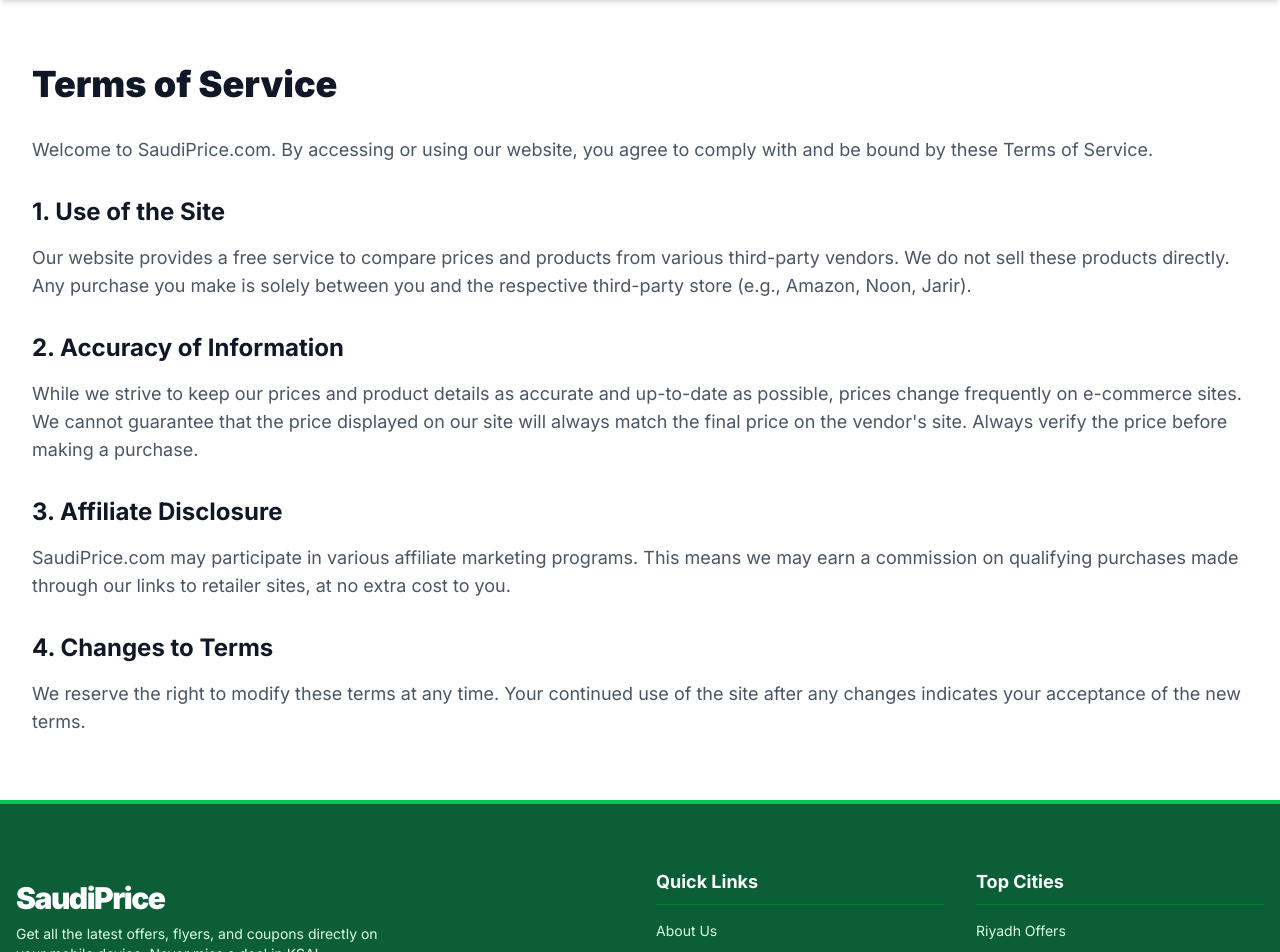
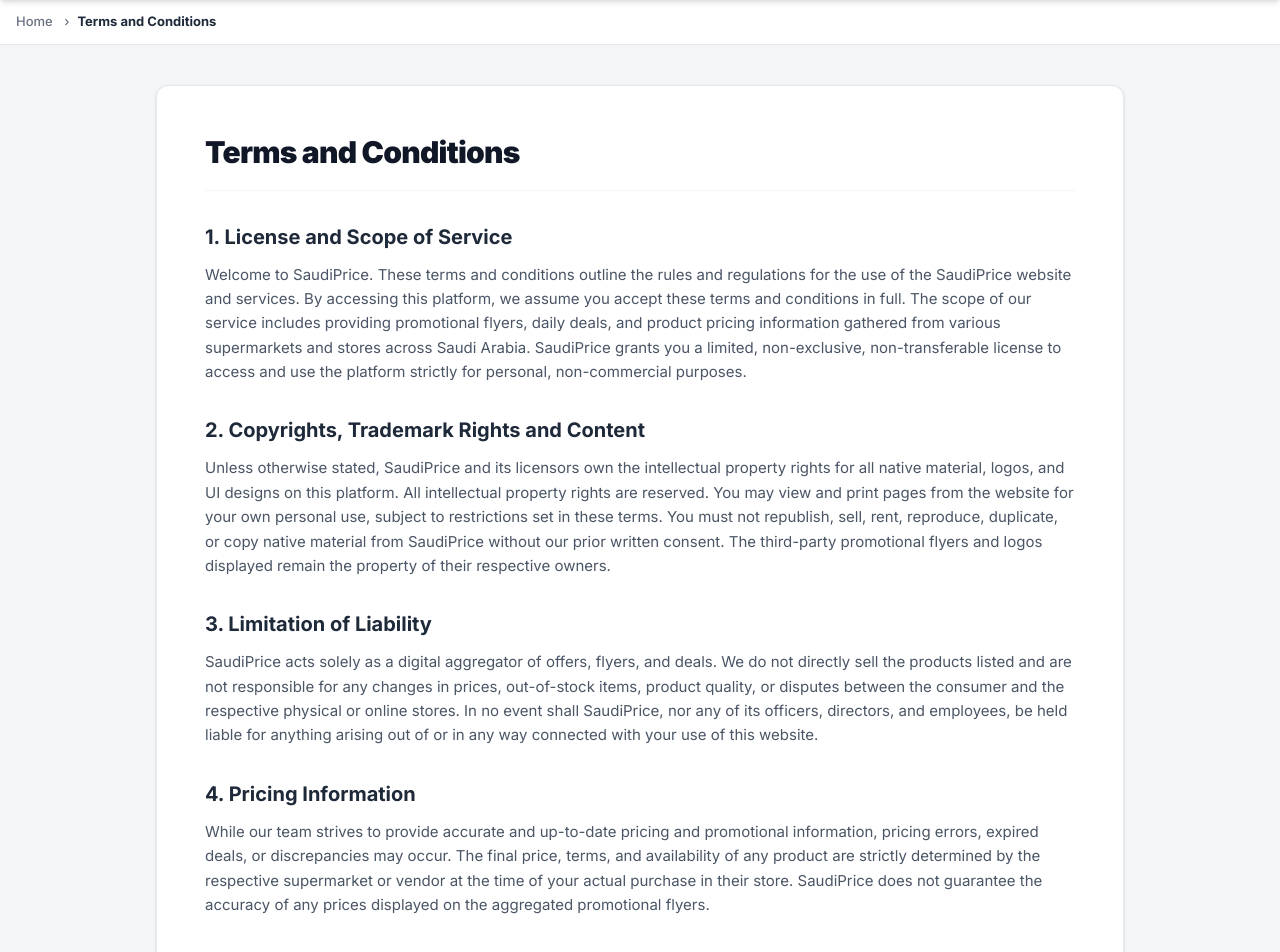
Before and after one commit to DiGiSaudia/saudiprice, a Next.js app: page /terms in a window 1280 px wide. Shown: the part 180-1132 px from the top of the page. Built offline with nearby package versions, Linux system fonts and the light colour scheme.

Commit message:
Added dedicated Terms and Conditions page with legal content for SaudiPrice

```diff
--- a/app/terms/page.tsx
+++ b/app/terms/page.tsx
@@ -1,21 +1,63 @@
-export default function Terms() {
+'use client';
+
+import Link from 'next/link';
+
+export default function TermsAndConditions() {
   return (
-    <div className="max-w-7xl mx-auto px-4 sm:px-6 lg:px-8 py-16">
-      <h1 className="text-4xl font-black text-gray-900 mb-8">Terms of Service</h1>
-      <div className="prose max-w-none text-gray-600 text-lg space-y-6">
-        <p>Welcome to SaudiPrice.com. By accessing or using our website, you agree to comply with and be bound by these Terms of Service.</p>
+    <div className="font-sans flex flex-col bg-[#f4f5f7] min-h-screen">
 
-        <h2 className="text-2xl font-bold text-gray-900 mt-8 mb-4">1. Use of the Site</h2>
-        <p>Our website provides a free service to compare prices and products from various third-party vendors. We do not sell these products directly. Any purchase you make is solely between you and the respective third-party store (e.g., Amazon, Noon, Jarir).</p>
+      {/* Breadcrumbs */}
+      <div className="bg-white border-b border-gray-200">
+        <div className="max-w-[1400px] mx-auto px-4 py-3 w-full text-[13px] text-gray-500 font-medium">
+          <Link href="/" className="hover:text-green-600 transition-colors">Home</Link> <span className="mx-2">›</span>
+          <span className="text-gray-800 font-bold">Terms and Conditions</span>
+        </div>
+      </div>
 
-        <h2 className="text-2xl font-bold text-gray-900 mt-8 mb-4">2. Accuracy of Information</h2>
-        <p>While we strive to keep our prices and product details as accurate and up-to-date as possible, prices change frequently on e-commerce sites. We cannot guarantee that the price displayed on our site will always match the final price on the vendor's site. Always verify the price before making a purchase.</p>
+      {/* Main Legal Content */}
+      <div className="max-w-[1000px] mx-auto px-4 py-10 w-full flex-grow">
+        <div className="bg-white p-8 md:p-12 rounded-xl shadow-sm border border-gray-200">
+          <h1 className="text-3xl font-black text-gray-900 mb-8 border-b border-gray-100 pb-5 tracking-tight">Terms and Conditions</h1>
 
-        <h2 className="text-2xl font-bold text-gray-900 mt-8 mb-4">3. Affiliate Disclosure</h2>
-        <p>SaudiPrice.com may participate in various affiliate marketing programs. This means we may earn a commission on qualifying purchases made through our links to retailer sites, at no extra cost to you.</p>
+          <div className="space-y-8 text-gray-600 text-[15px] leading-relaxed">
 
-        <h2 className="text-2xl font-bold text-gray-900 mt-8 mb-4">4. Changes to Terms</h2>
-        <p>We reserve the right to modify these terms at any time. Your continued use of the site after any changes indicates your acceptance of the new terms.</p>
+            <section>
+              <h2 className="text-xl font-bold text-gray-800 mb-3">1. License and Scope of Service</h2>
+              <p>
+                Welcome to SaudiPrice. These terms and conditions outline the rules and regulations for the use of the SaudiPrice website and services. By accessing this platform, we assume you accept these terms and conditions in full. The scope of our service includes providing promotional flyers, daily deals, and product pricing information gathered from various supermarkets and stores across Saudi Arabia. SaudiPrice grants you a limited, non-exclusive, non-transferable license to access and use the platform strictly for personal, non-commercial purposes.
+              </p>
+            </section>
+
+            <section>
+              <h2 className="text-xl font-bold text-gray-800 mb-3">2. Copyrights, Trademark Rights and Content</h2>
+              <p>
+                Unless otherwise stated, SaudiPrice and its licensors own the intellectual property rights for all native material, logos, and UI designs on this platform. All intellectual property rights are reserved. You may view and print pages from the website for your own personal use, subject to restrictions set in these terms. You must not republish, sell, rent, reproduce, duplicate, or copy native material from SaudiPrice without our prior written consent. The third-party promotional flyers and logos displayed remain the property of their respective owners.
+              </p>
+            </section>
+
+            <section>
+              <h2 className="text-xl font-bold text-gray-800 mb-3">3. Limitation of Liability</h2>
+              <p>
+                SaudiPrice acts solely as a digital aggregator of offers, flyers, and deals. We do not directly sell the products listed and are not responsible for any changes in prices, out-of-stock items, product quality, or disputes between the consumer and the respective physical or online stores. In no event shall SaudiPrice, nor any of its officers, directors, and employees, be held liable for anything arising out of or in any way connected with your use of this website.
+              </p>
+            </section>
+
+            <section>
+              <h2 className="text-xl font-bold text-gray-800 mb-3">4. Pricing Information</h2>
+              <p>
+                While our team strives to provide accurate and up-to-date pricing and promotional information, pricing errors, expired deals, or discrepancies may occur. The final price, terms, and availability of any product are strictly determined by the respective supermarket or vendor at the time of your actual purchase in their store. SaudiPrice does not guarantee the accuracy of any prices displayed on the aggregated promotional flyers.
+              </p>
+            </section>
+
+            <section>
+              <h2 className="text-xl font-bold text-gray-800 mb-3">5. Modifications to Terms</h2>
+              <p>
+                SaudiPrice reserves the right to revise these terms and conditions at any time as it sees fit. By using this website, you agree that it is your responsibility to review these terms on a regular basis to ensure you understand all rules governing the use of this platform.
+              </p>
+            </section>
+
+          </div>
+        </div>
       </div>
     </div>
   );
```
